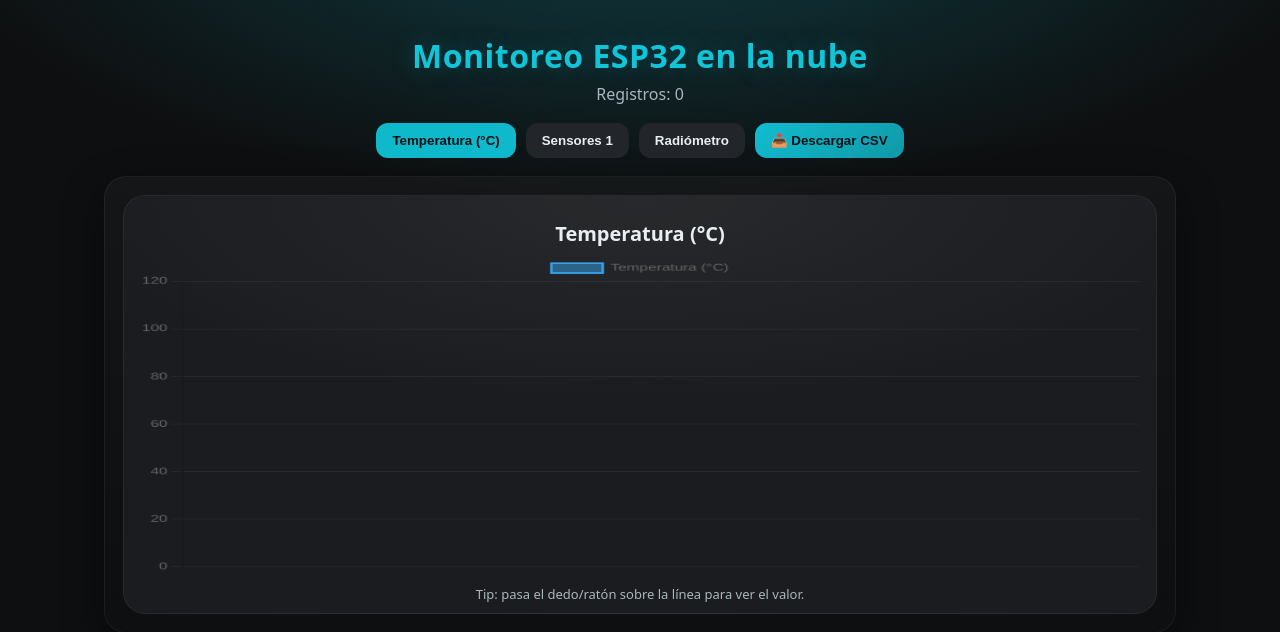
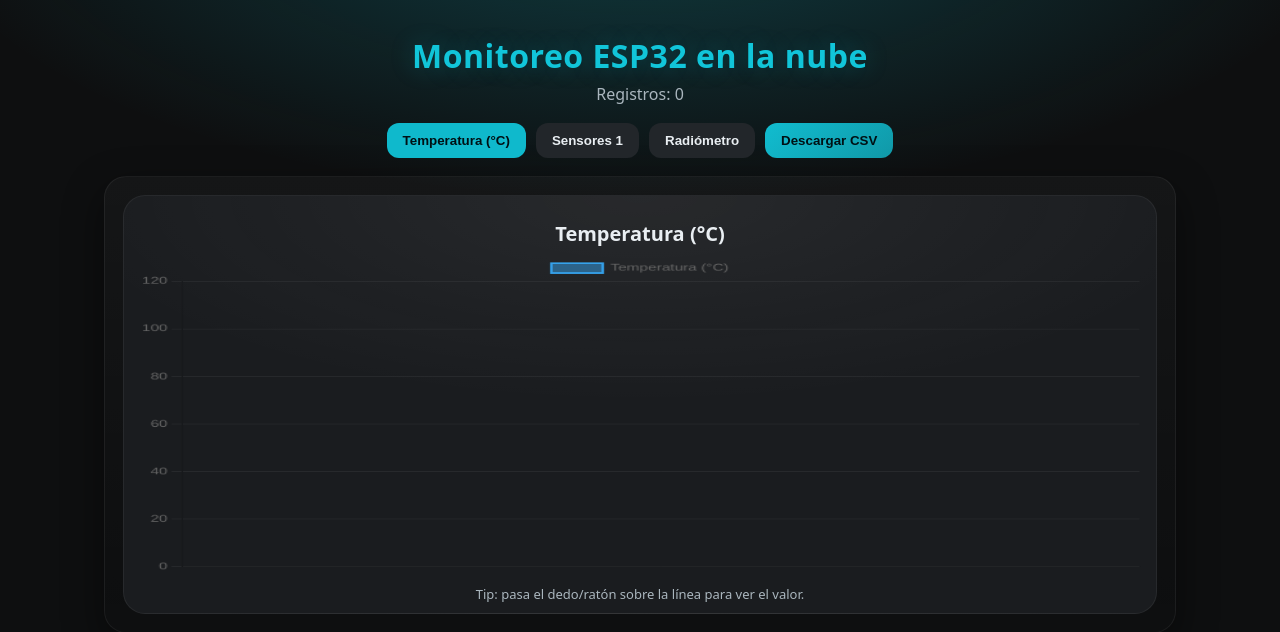
Before and after one commit to keilanicolas-dev/esp32-flask-nube, a Flask app: page / in a window 1280 px wide. Shown: the top 632 px of the page. Run offline with Flask 3, Linux system fonts and the light colour scheme; data that the repository does not hold is empty; some libraries are stand-ins or nearby versions.

Commit message:
Update index.html

```diff
--- a/templates/index.html
+++ b/templates/index.html
@@ -107,7 +107,7 @@
       <button class="btn active" data-tab="tTemp">Temperatura (°C)</button>
       <button class="btn" data-tab="tSens">Sensores 1</button>
       <button class="btn" data-tab="tRad">Radiómetro</button>
-      <button class="btn csv" id="btnCSV">📥 Descargar CSV</button>
+      <button class="btn csv" id="btnCSV">Descargar CSV</button>
     </div>
 
     <div class="cards">
@@ -259,7 +259,7 @@
       return { arr: [], view: [], labels: [], temp: [], volt: [], corr: [], pot: [], rad: [], maxId: 0 };
     }
 
-    // ✅ IMPORTANTÍSIMO:
+    // IMPORTANTÍSIMO:
     // Tu API suele traer DESC (nuevo→viejo). Aquí lo normalizamos por id (viejo→nuevo).
     arr.sort((a,b) => (a.id ?? 0) - (b.id ?? 0));
 
```
